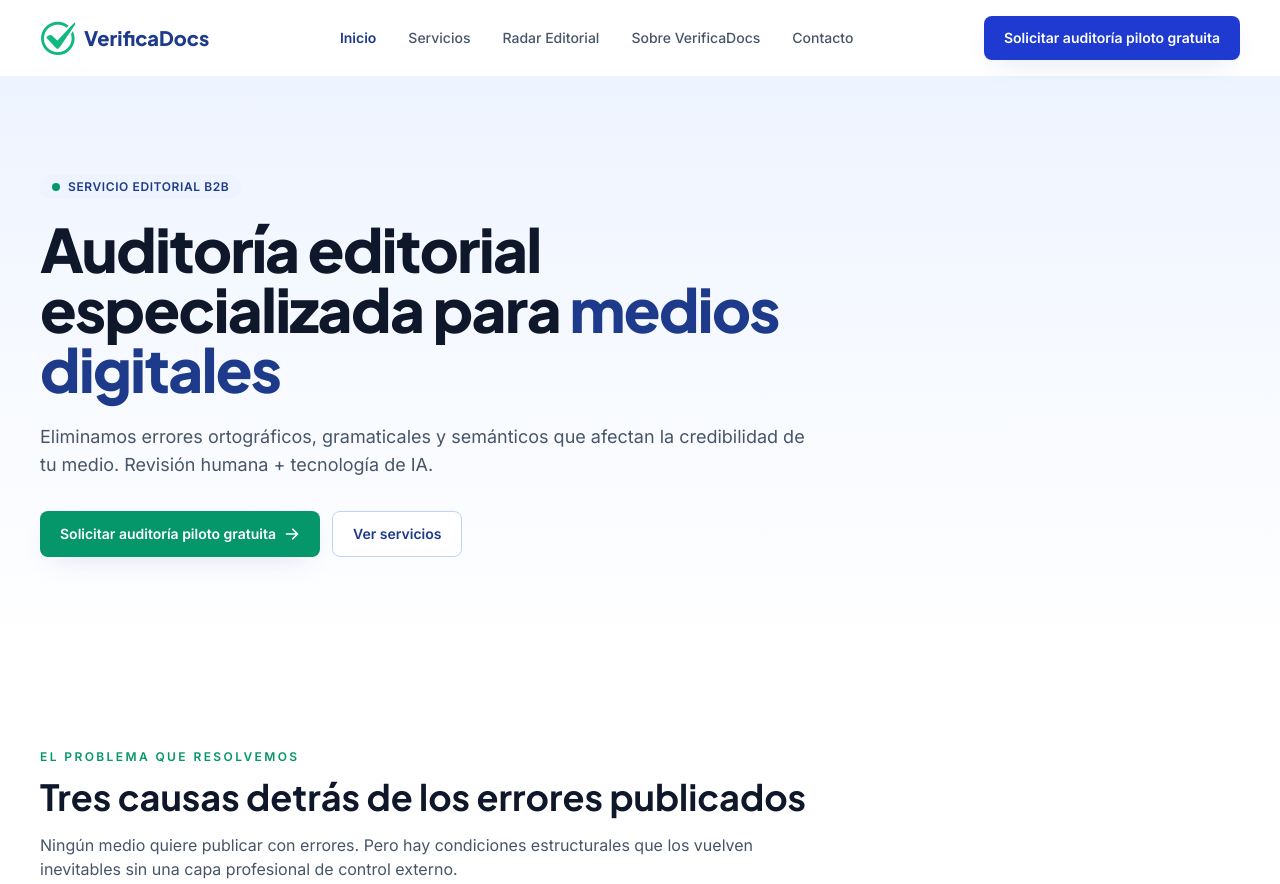
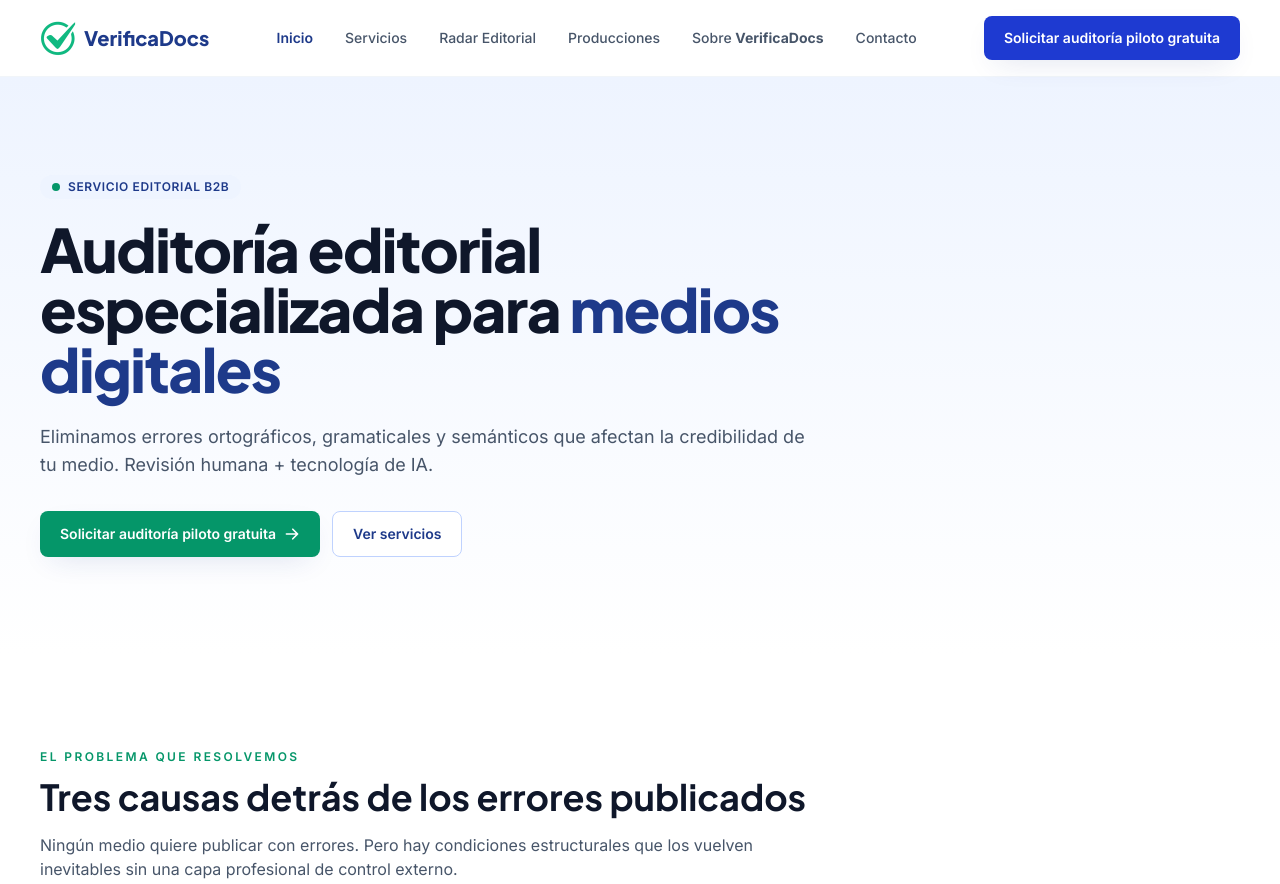
Before and after one commit to martinobenito/-verificadocs-website, a website: page public/index.html in a window 1280 px wide. Shown: the top 884 px of the page. Drawn offline with nearby package versions, Linux system fonts and the light colour scheme; files that its build step writes are made by us from their sources.

Commit message:
Update index.html : actualizar header y footer.

```diff
--- a/public/index.html
+++ b/public/index.html
@@ -62,18 +62,19 @@
     <div class="container-page flex items-center justify-between py-4">
       <a href="index.html" class="flex items-center gap-2 font-display font-extrabold text-brand-800 text-xl">
         <img src="favicon.png" alt="Logo VerificaDocs" class="h-9 w-9 object-contain">
-        VerificaDocs
+        <strong>VerificaDocs</strong>
       </a>
       <nav data-nav-desktop class="hidden md:flex items-center gap-8">
         <a class="nav-link" href="index.html">Inicio</a>
         <a class="nav-link" href="servicios.html">Servicios</a>
         <a class="nav-link" href="radar.html">Radar Editorial</a>
-        <a class="nav-link" href="sobre.html">Sobre VerificaDocs</a>
+        <a class="nav-link" href="producciones.html">Producciones</a>
+        <a class="nav-link" href="sobre.html">Sobre <strong>VerificaDocs</strong></a>
         <a class="nav-link" href="contacto.html">Contacto</a>
       </nav>
       <a href="contacto.html" class="hidden md:inline-flex btn-primary">Solicitar auditoría piloto gratuita</a>
       <button data-nav-toggle aria-expanded="false" aria-label="Abrir menú" class="md:hidden p-2 text-slate-700">
-        <svg xmlns="http://www.w3.org/2000/svg" class="h-6 w-6" fill="none" viewBox="0 0 24 24" stroke="currentColor" stroke-width="2"><path stroke-linecap="round" stroke-linejoin="round" d="M4 6h16M4 12h16M4 18h16" /></svg>
+        <svg xmlns="http://www.w3.org/2000/svg" class="h-6 w-6" fill="none" viewBox="0 0 24 24" stroke="currentColor" stroke-width="2"><path stroke-linecap="round" stroke-linejoin="round" d="M4 6h16M4 12h16M4 18h16"/></svg>
       </button>
     </div>
     <div data-nav-menu class="hidden md:hidden border-t border-slate-100 bg-white">
@@ -81,7 +82,8 @@
         <a class="nav-link py-1" href="index.html">Inicio</a>
         <a class="nav-link py-1" href="servicios.html">Servicios</a>
         <a class="nav-link py-1" href="radar.html">Radar Editorial</a>
-        <a class="nav-link py-1" href="sobre.html">Sobre VerificaDocs</a>
+        <a class="nav-link py-1" href="producciones.html">Producciones</a>
+        <a class="nav-link py-1" href="sobre.html">Sobre <strong>VerificaDocs</strong></a>
         <a class="nav-link py-1" href="contacto.html">Contacto</a>
         <a class="btn-primary mt-2" href="contacto.html">Solicitar auditoría piloto gratuita</a>
       </div>
@@ -221,7 +223,7 @@
         <div class="max-w-3xl mx-auto text-center">
           <p class="eyebrow">Validaciones</p>
           <h2 class="mt-3 text-3xl sm:text-4xl font-bold">Reconocimientos de profesionales</h2>
-          <p class="mt-4 text-slate-600">VerificaDocs ha sido validado por editores, periodistas y profesionales de la tecnología como una herramienta rigurosa y metodológicamente sólida.</p>
+          <p class="mt-4 text-slate-600"><strong>VerificaDocs</strong>strong> ha sido validado por editores, periodistas y profesionales de la tecnología como una herramienta rigurosa y metodológicamente sólida.</p>
         </div>
         <div class="mt-12 grid md:grid-cols-2 gap-6">
           <!-- Testimonio 1: Eva Marabotto -->
@@ -292,7 +294,7 @@
   <footer class="bg-slate-900 text-slate-300">
     <div class="container-page py-14 grid sm:grid-cols-2 lg:grid-cols-4 gap-8">
       <div class="lg:col-span-2">
-        <p class="font-display font-extrabold text-white text-lg">VerificaDocs</p>
+        <p class="font-display font-extrabold text-white text-lg"><strong>VerificaDocs</strong></p>
         <p class="mt-3 text-sm text-slate-400 max-w-sm">Auditoría especializada en calidad editorial.</p>
         <p class="mt-2 text-sm text-slate-400">Rosario, Argentina · Servicio disponible para todo el mundo hispanohablante.</p>
       </div>
@@ -302,7 +304,8 @@
           <li><a href="index.html" class="hover:text-white">Inicio</a></li>
           <li><a href="servicios.html" class="hover:text-white">Servicios</a></li>
           <li><a href="radar.html" class="hover:text-white">Radar Editorial</a></li>
-          <li><a href="sobre.html" class="hover:text-white">Sobre VerificaDocs</a></li>
+          <li><a href="producciones.html" class="hover:text-white">Producciones</a></li>
+          <li><a href="sobre.html" class="hover:text-white">Sobre <strong>VerificaDocs</strong></a></li>
           <li><a href="contacto.html" class="hover:text-white">Contacto</a></li>
         </ul>
       </div>
@@ -317,7 +320,7 @@
     </div>
     <div class="border-t border-slate-800">
       <div class="container-page py-5 text-xs text-slate-500 text-center">
-        <p>© <span data-year>2026</span> VerificaDocs. Todos los derechos reservados.</p>
+        <p>© <span data-year>2026</span> <strong>VerificaDocs</strong>. Todos los derechos reservados.</p>
       </div>
     </div>
   </footer>
```
